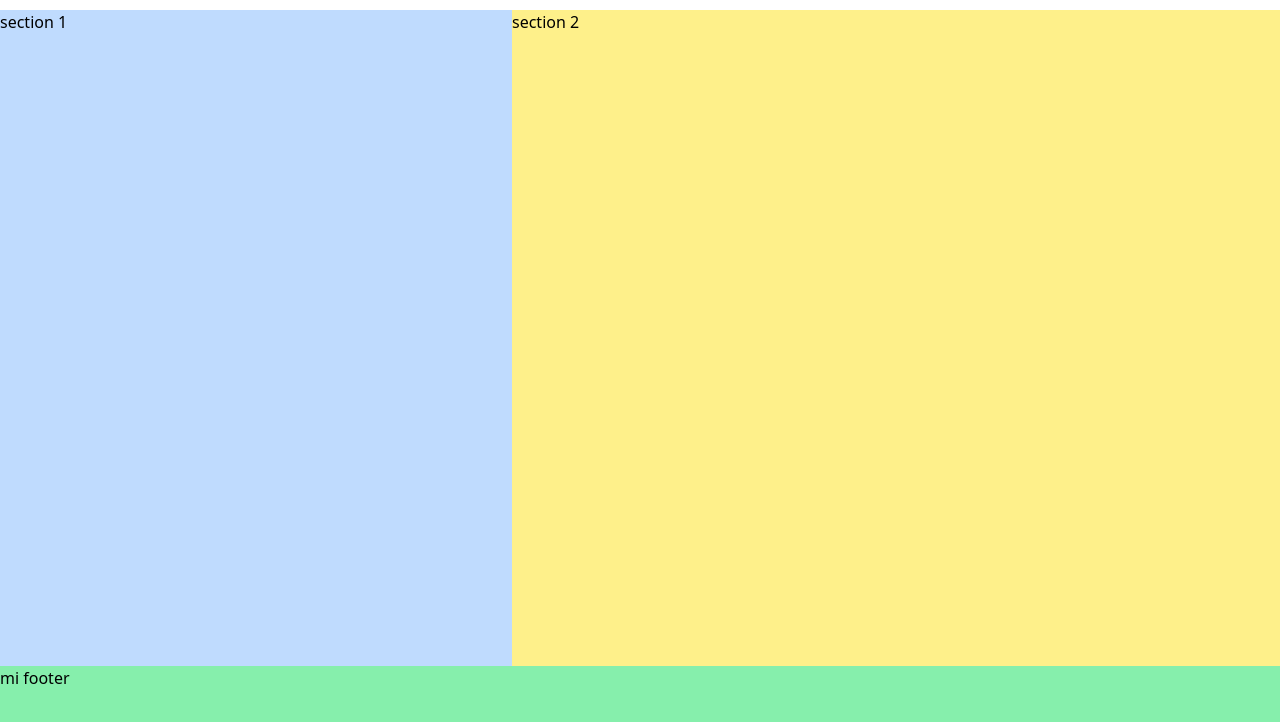
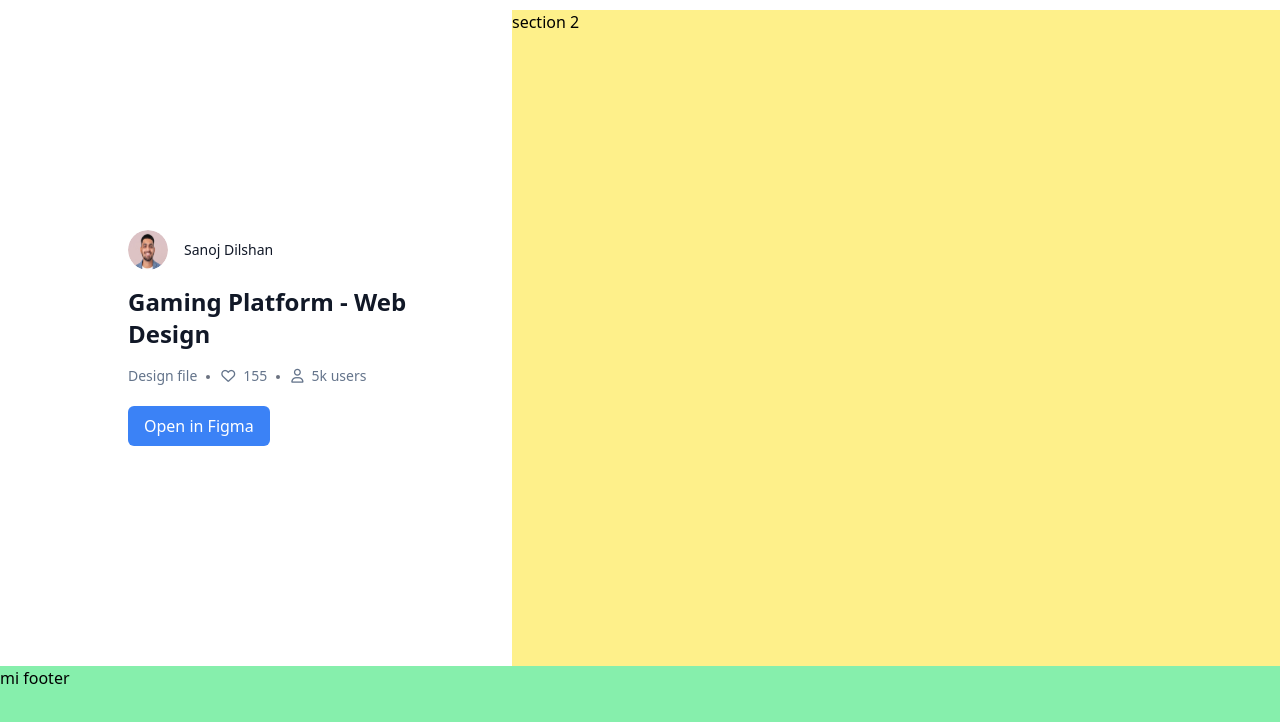
Before and after one commit to ElenaAncaIrimia/figmareply, a website: page FE-CAT-projecte-1/index.html in a window 1280 px wide. Shown: the part 62-784 px from the top of the page. Drawn offline with Linux system fonts and the light colour scheme.

Commit message:
section1

```diff
--- a/FE-CAT-projecte-1/index.html
+++ b/FE-CAT-projecte-1/index.html
@@ -15,7 +15,7 @@
 
 <body>
   <header class="h-[9vh] bg-white text-black ">
-
+<!-- navigation bar -->
   <nav class="flex justify-between h-10 ">
     <ul class="flex gap-4 mt-4">
       <li class="border-r border-gray-500 px-3 h-full"><a href="#"class="h-full"><img src="/FE-CAT-projecte-1/img/logo-figma.png" alt="logo" class="h-full"></a></li>
@@ -39,7 +39,52 @@
   <div class="h-px bg-gray-300 w-[100%] my-5"></div>
   </header>
 <main class="flex h-[82vh] bg-slate-500">
- <section class="w-[40%] bg-blue-200">section 1</section>
+ <!-- section 1 -->
+<section class="w-[40%] flex justify-center bg-white">
+  <div class="w-[75%] bg-white p-6 flex flex-col items-start justify-center ml-20">
+      <!-- Avatar and Name -->
+      <div class="flex items-center ">
+          <div class="w-10 h-10 rounded-full overflow-hidden">
+              <img src="/FE-CAT-projecte-1/img/avatar1.jpg" alt="Avatar"class="rounded-full w-full h-full">
+          </div>
+          <div class="ml-4">
+              <p class="text-sm text-gray-900">Sanoj Dilshan</p>
+          </div>
+      </div>
+      <!-- Title -->
+      <div class="mt-4">
+          <p class="text-md font-semibold text-2xl  text-gray-900 capitalize">
+              gaming platform - web design
+          </p>
+      </div>
+      <!-- Design File -->
+      <div class="flex justify-center items-center gap-5">
+      <p class=" text-icons mt-4">Design file</p>
+      <!-- Likes and users -->
+      <div class="flex mt-4 ml-1">
+        <ul class="list-disc flex gap-6 text-gray-500 text-xs">
+         <li><button class="flex items-center ">
+              <i class="text-icons fa-regular fa-heart"></i>
+              <span class="text-icons ml-2">155</span>
+          </button> </li>
+
+         <li> <button class="flex items-center">
+              <i class="text-icons fa-regular fa-user"></i>
+              <span class="text-icons ml-2">5k users</span>
+          </button></li>
+        </ul>
+      </div>
+    </div>
+    <button class="text-white bg-blue-500 hover:bg-blue-600 mt-5 px-4 py-2 rounded-md  mr-4">
+      Open in Figma
+    </button>
+  </div>
+</section>
+
+
+
+
+
  <section class="w-[60%] bg-yellow-200">section 2</section>
 </main>
 <footer class="h-[9vh] bg-green-300"> mi footer
--- a/FE-CAT-projecte-1/input.css
+++ b/FE-CAT-projecte-1/input.css
@@ -7,5 +7,8 @@
     .btn-nav {
         @apply py-2 px-5 flex items-center bg-white text-black font-semibold text-sm rounded-md  hover:bg-slate-100 focus:outline-none focus:ring focus:bg-slate-100 focus:ring-opacity-75;
     }
+    .text-icons {
+        @apply  text-slate-500 text-sm
+    }
 
 }
```
Also changed, not shown: FE-CAT-projecte-1/img/avatar.jpg (added), FE-CAT-projecte-1/img/avatar1.jpg (added), FE-CAT-projecte-1/output.css.
